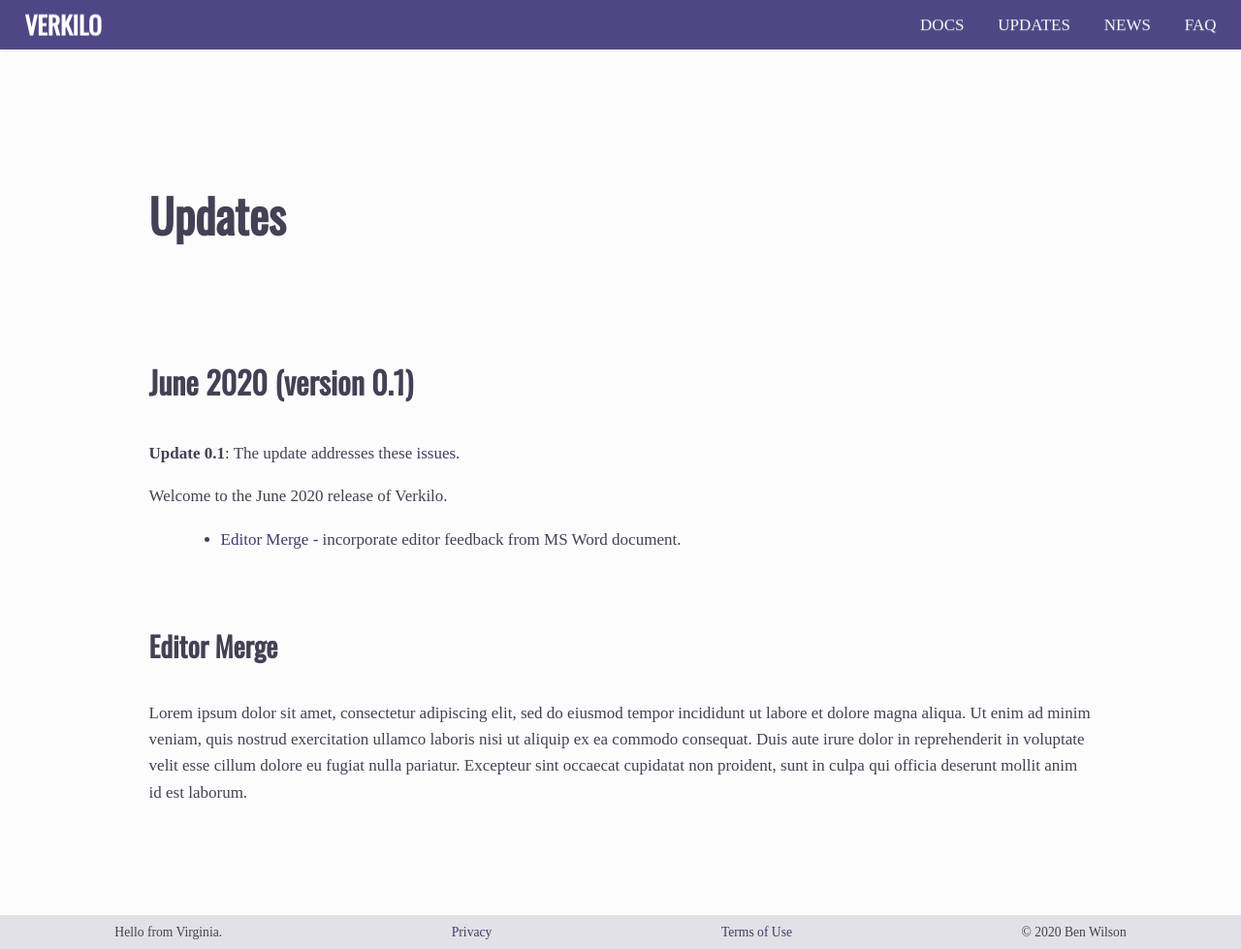
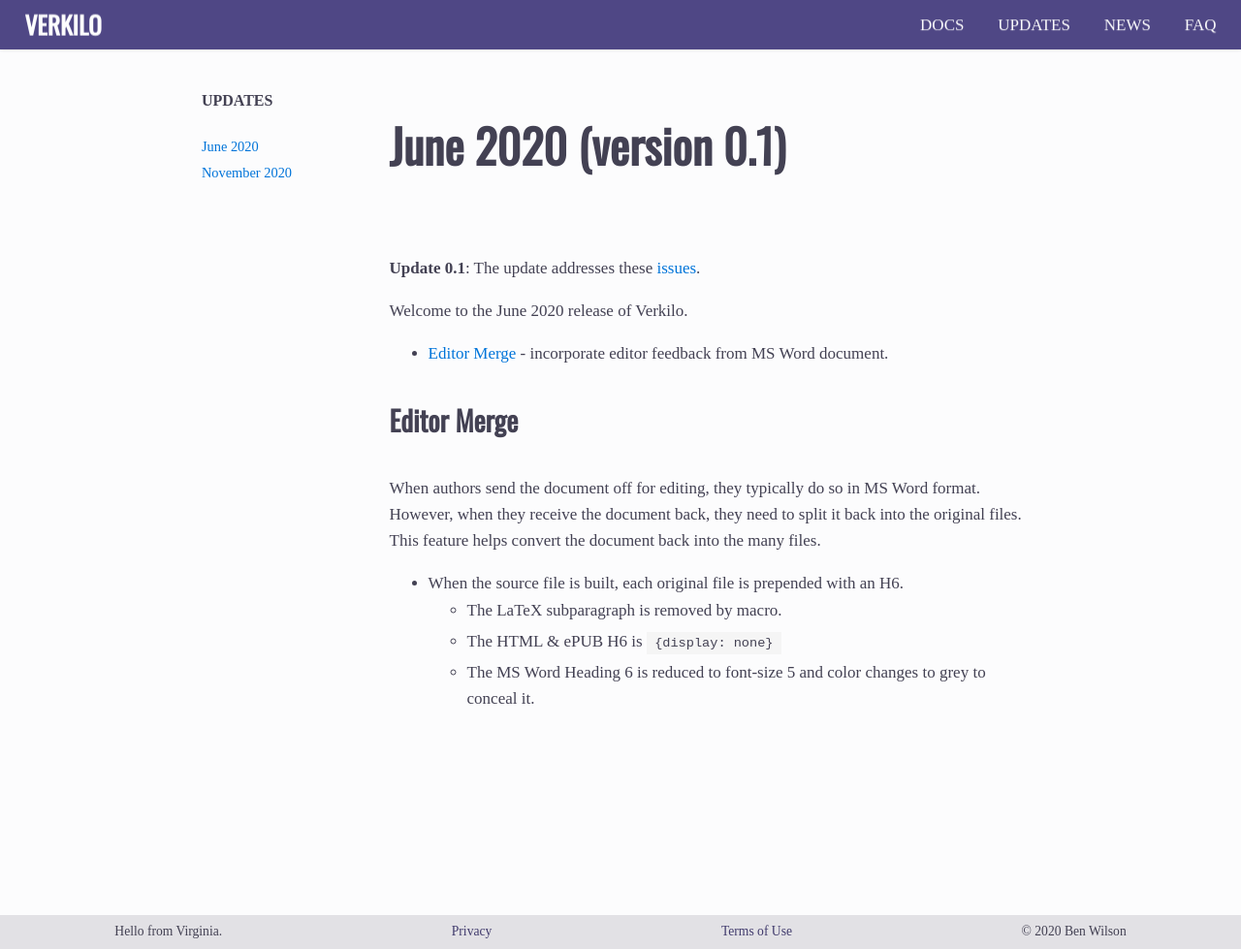
Before and after one commit to verkilo/verkilo.github.io, a Jekyll site: the page built from updates.html, in a window 1280 px wide and 979 px high. Shown: the whole window at 97% size. Built offline with Jekyll 4.4.1, drawn with Linux system fonts in a browser that asks for light colours; nearby versions of some CDN libraries.

Commit message:
add dynamic update listing

```diff
--- a/_config.yml
+++ b/_config.yml
@@ -33,8 +33,15 @@ collections:
     # permalink: /faq/:name
     output: true
   updates:
-    # permalink: /faq/:name
+    permalink: /updates/:name
     output: true
+
+defaults:
+  - scope:
+      path: ""
+      type: "updates"
+    values:
+      layout: "update"
 # Build settings
 markdown: kramdown
 # theme: minima
--- a/_includes/update-intro.html
+++ /dev/null
@@ -1,6 +0,0 @@
-<p>
-  <strong>Update {{update.version}}</strong>:
-  The update addresses these
-  <a href="https://github.com/verkilo/verkilo/issues?q=is%3Aissue+milestone%3A%22{{update.milestone}}%22+is%3Aclosed">issues</a>.
-</p>
-<p>Welcome to the {{update.release}} release of Verkilo.</p>
--- a/_layouts/update.html
+++ b/_layouts/update.html
@@ -1,11 +1,32 @@
 ---
-layout: page
+layout: default
 ---
+<main class='updates flex'>
+  <article>
+    {% if page.release %}
+      {% assign update = page %}
+      {% assign content = page.content %}
+    {%else%}
+      {% assign update = site.updates.last %}
+      {% assign content = update.content %}
+    {% endif %}
+    <h1>{{update.release}} (version {{update.version}})</h1>
+    <p>
+      <strong>Update {{update.version}}</strong>:
+      The update addresses these
+      <a href="https://github.com/verkilo/verkilo/issues?q=is%3Aissue+milestone%3A%22{{update.milestone}}%22+is%3Aclosed">issues</a>.
+    </p>
+    <p>Welcome to the {{update.release}} release of Verkilo.</p>
 
-{% include update-intro.html %}
-
-**Update 0.1:** The update addresses these [issues][issues].
-
-Welcome to the June 2020 release of Verkilo.
-
-[issues]: https://github.com/verkilo/verkilo/issues?q=is%3Aissue+milestone%3A%22June+2020%22+is%3Aclosed
+    {{content}}
+  </article>
+  <aside>
+    <h2>Updates</h2>
+    {% assign updates = site.updates | reverse %}
+    <ul>{% for update in updates %}
+      <li>
+        <a href="{{update.url}}">{{ update.release }}</a>
+      </li>
+    {% endfor %}</ul>
+  </aside>
+</main>
--- a/_sass/_page.scss
+++ b/_sass/_page.scss
@@ -1,3 +1,19 @@
+main {
+  h1,h2,h3 {
+    // margin: 2em 0 0.5em 0;
+    line-height: 1.5;
+  }
+  h1 {
+    font-size: 3rem;
+    margin-bottom: 1em;
+  }
+  h2 {
+    font-size: 2rem;
+  }
+  h3 {
+    font-size: 1.8rem;
+  }
+}
 main.page {
   display: flex;
   justify-content: center;
@@ -5,14 +21,6 @@ main.page {
   article {
     padding-bottom: 1in;
     // width: 80%;
-    h1,h2,h3 {
-      margin: 2em 0 0.5em 0;
-      line-height: 1.5;
-    }
-    header h1 {
-      font-size: 3rem;
-      margin-bottom: 1em;
-    }
     ul {
       list-style: disc;
       margin-left: 2em;
@@ -25,12 +33,6 @@ main.page {
     }
     a {
       color: var(--href);
-    }
-    h2 {
-      font-size: 2rem;
-    }
-    h3 {
-      font-size: 1.8rem;
     }
     color: var(--foreground);
     max-width: 60em;
--- /dev/null
+++ b/_sass/_updates.scss
@@ -0,0 +1,28 @@
+main.updates {
+  padding-top: 4em;
+  max-width: 900px;
+  display: flex;
+  align-items: stretch;
+  flex-direction: row-reverse;
+  aside {
+    font-size: 0.9rem;
+    flex-basis: 10rem;
+    flex-grow: 1;
+    margin: 1em;
+    h2 {
+      font-size: 1.0rem;
+      font-family: var(--system-font);
+      text-transform: uppercase;
+    }
+    ul {
+      list-style: none;
+      padding: 0;
+    }
+  }
+  article {
+    margin: 1em;
+    flex-basis: 0;
+    flex-grow: 999;
+    min-width: calc(50% - 1rem);
+  }
+}
--- /dev/null
+++ b/_updates/2020-05.md
@@ -0,0 +1,10 @@
+---
+  # title: May 2020 (version 0.01)
+  milestone: May+2020
+  version: 0.01
+  release: November 2020
+---
+
+Add Content.
+
+Lorem ipsum dolor sit amet, consectetur adipiscing elit, sed do eiusmod tempor incididunt ut labore et dolore magna aliqua. Ut enim ad minim veniam, quis nostrud exercitation ullamco laboris nisi ut aliquip ex ea commodo consequat. Duis aute irure dolor in reprehenderit in voluptate velit esse cillum dolore eu fugiat nulla pariatur. Excepteur sint occaecat cupidatat non proident, sunt in culpa qui officia deserunt mollit anim id est laborum.
--- a/_updates/2020-06.md
+++ b/_updates/2020-06.md
@@ -9,4 +9,9 @@
 
 ### Editor Merge
 
-Lorem ipsum dolor sit amet, consectetur adipiscing elit, sed do eiusmod tempor incididunt ut labore et dolore magna aliqua. Ut enim ad minim veniam, quis nostrud exercitation ullamco laboris nisi ut aliquip ex ea commodo consequat. Duis aute irure dolor in reprehenderit in voluptate velit esse cillum dolore eu fugiat nulla pariatur. Excepteur sint occaecat cupidatat non proident, sunt in culpa qui officia deserunt mollit anim id est laborum.
+When authors send the document off for editing, they typically do so in MS Word format. However, when they receive the document back, they need to split it back into the original files. This feature helps convert the document back into the many files.
+
+* When the source file is built, each original file is prepended with an H6.
+  * The LaTeX subparagraph is removed by macro.
+  * The HTML & ePUB H6 is `{display: none}`
+  * The MS Word Heading 6 is reduced to font-size 5 and color changes to grey to conceal it.
--- a/assets/css/style.scss
+++ b/assets/css/style.scss
@@ -27,6 +27,7 @@ $picnic-grid-offpart-sizes: (
 @import 'home';
 @import 'navbar';
 @import 'page';
+@import 'updates';
 
 @media
 (-webkit-min-device-pixel-ratio: 2),
--- a/updates.html
+++ b/updates.html
@@ -1,11 +1,4 @@
 ---
-layout: page
-title: Updates
+layout: update
 permalink: /updates
 ---
-
-{% for update in site.updates %}
-  <h2>{{update.release}} (version {{update.version}})</h2>
-  {% include update-intro.html %}
-  {{ update.content | markdownify }}
-{% endfor %}
```
Also changed, not shown: other parts of _updates/2020-06.md (+1 -1 lines).
